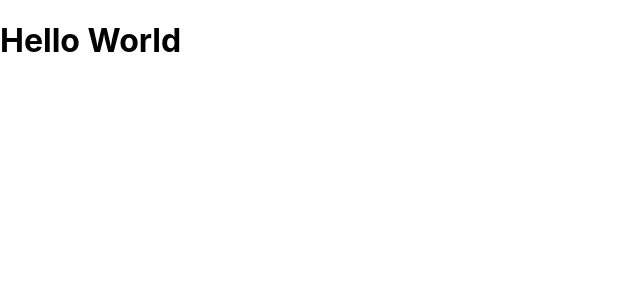
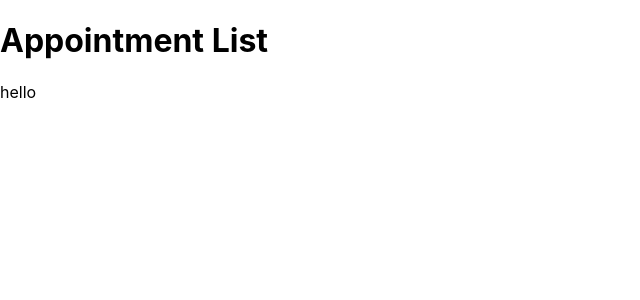
Before and after one commit to Bchiem08/React-Test-DD, a React (Create React App) app: page / in a window 1280 px wide. Shown: the top 300 px of the page, without its empty margins (0-640 px from the left). Built offline with nearby package versions, Linux system fonts and the light colour scheme.

Commit message:
Add Data for appointments and import

```diff
--- a/src/App.js
+++ b/src/App.js
@@ -1,10 +1,12 @@
-import React, { Component } from 'react'
+import React, { Component } from 'react';
+import Appointment from './Components/Appointment';
 
 export default class App extends Component {
   render() {
     return (
       <div>
-        <h1>Hello World</h1>
+        <h1>Appointment List</h1>
+        <Appointment />
       </div>
     )
   }
--- a/src/Components/Appointment.js
+++ b/src/Components/Appointment.js
@@ -1,21 +1,10 @@
 import React, { Component } from 'react'
 
 export default class Appointment extends Component {
-    state = {
-            appointments: [
-            {
-            Customer: { firstname: 'Ashley', lastName: 'Jones', phoneNumber: '(780) 123-1234' },
-            stylist: 'Kobe Bryant',
-            startsAt: '2019-02-20 09:30',
-            service: 'cut',
-            notes: ''
-            },
-        ]
-    }
     render() {
         return (
             <div>
-                <p>{this.state.appointments}</p>
+                <p>hello</p>
             </div>
         )
     }
```
Also changed, not shown: src/Components/AppointmentData.js (added, +10 -0 lines).
